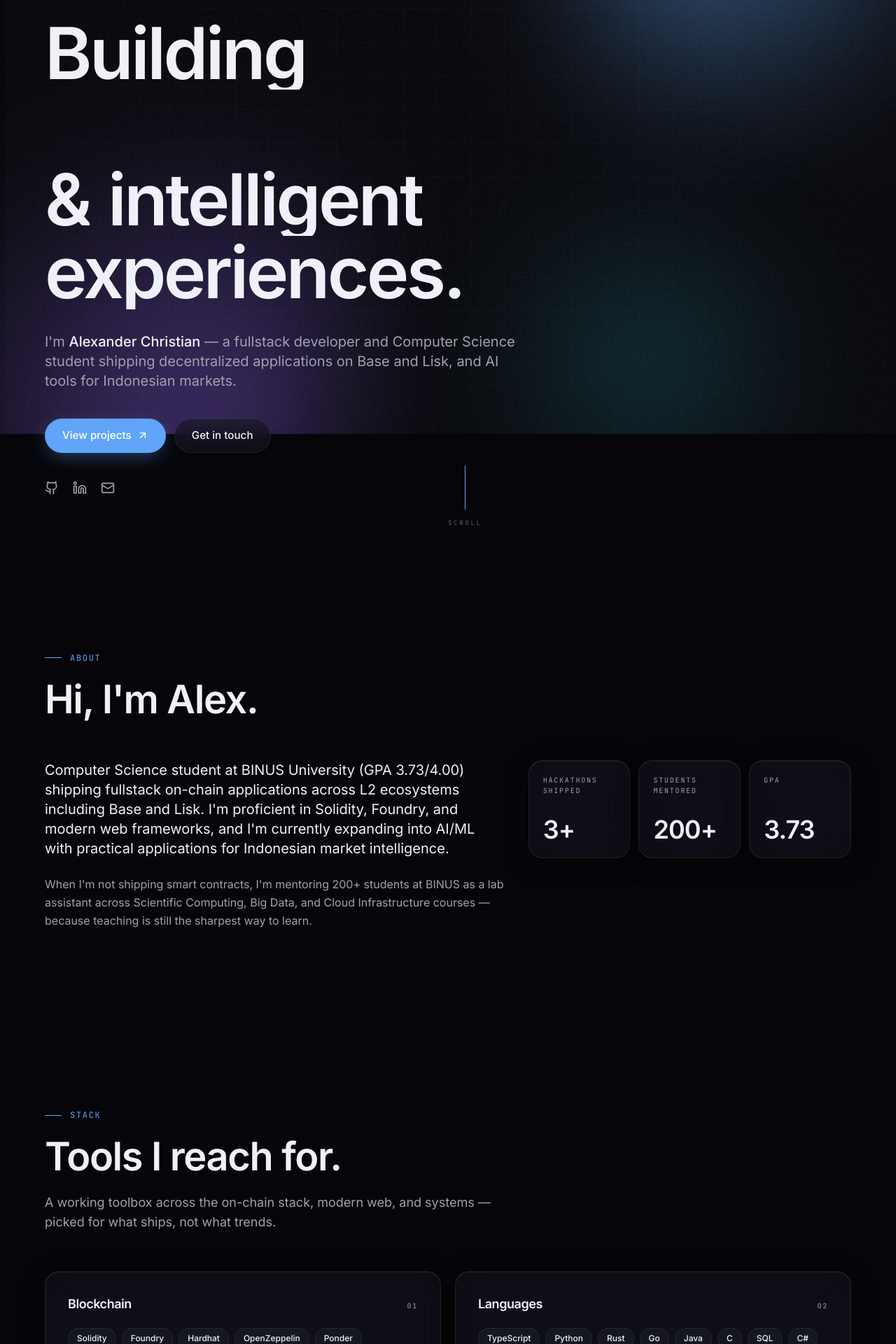
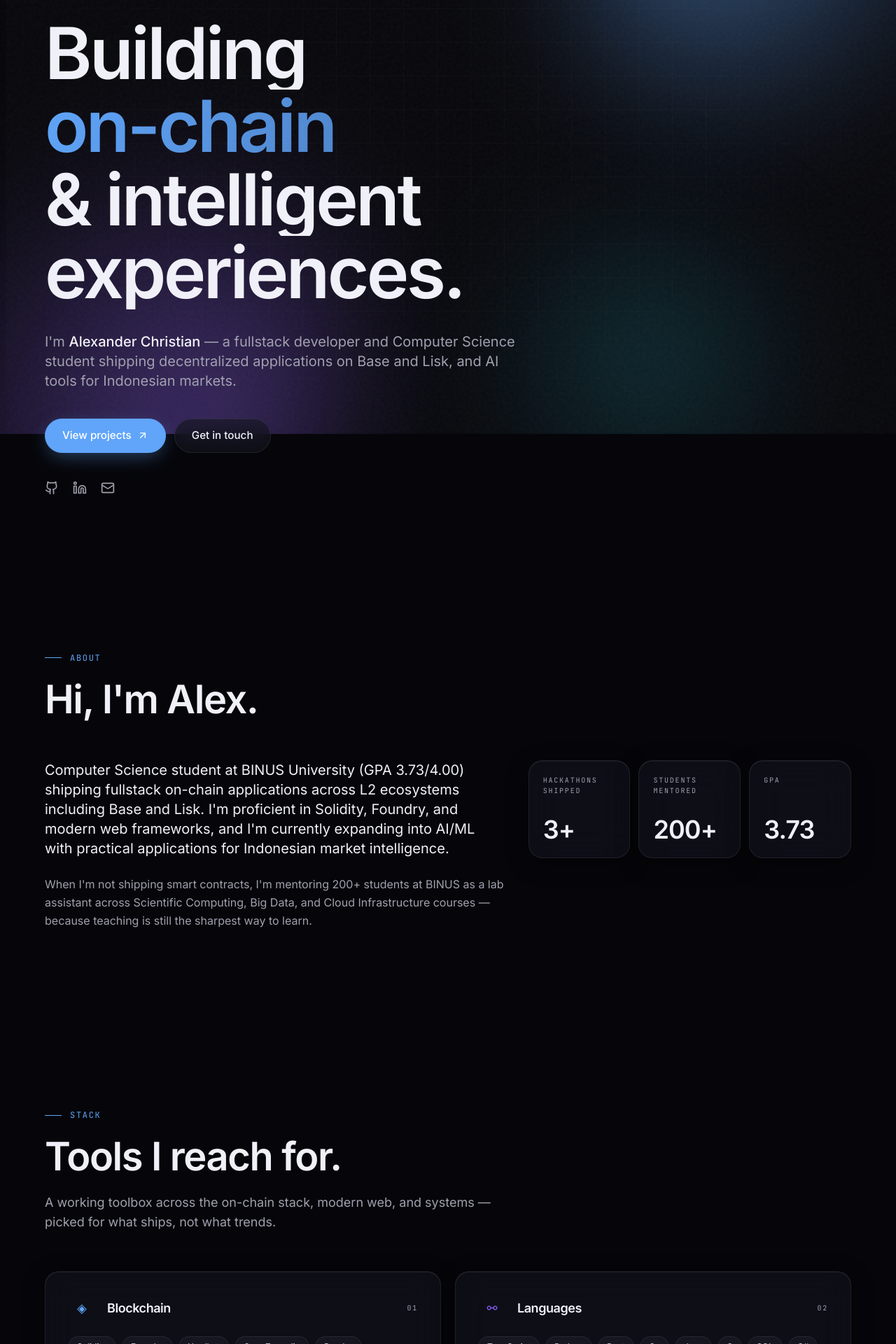
Before and after one commit to alexcsl/portfolio, a Next.js app: page / in a window 1280 px wide. Shown: the part 180-2100 px from the top of the page at 70% size. Built offline with nearby package versions, Linux system fonts and the light colour scheme.

Commit message:
fix: hero line animations, remove scroll indicator, add skill icons

```diff
--- a/components/Hero.tsx
+++ b/components/Hero.tsx
@@ -3,15 +3,30 @@
 import { motion } from "framer-motion";
 import { ArrowUpRight, Github, Linkedin, Mail } from "lucide-react";
 import { SITE } from "@/lib/data";
-import AnimatedText from "./AnimatedText";
 import MagneticButton from "./MagneticButton";
-import ScrollIndicator from "./ScrollIndicator";
 
 const container = {
   hidden: { opacity: 1 },
   visible: {
     opacity: 1,
-    transition: { staggerChildren: 0.1, delayChildren: 0.2 },
+    transition: { staggerChildren: 0.12, delayChildren: 0.3 },
+  },
+};
+
+const lineVariant = {
+  hidden: {
+    opacity: 0,
+    y: 60,
+    filter: "blur(12px)",
+  },
+  visible: {
+    opacity: 1,
+    y: 0,
+    filter: "blur(0px)",
+    transition: {
+      duration: 0.8,
+      ease: [0.16, 1, 0.3, 1],
+    },
   },
 };
 
@@ -50,12 +65,29 @@ export default function Hero() {
 
           {/* Main headline with staggered reveal */}
           <div className="h-display flex flex-col">
-            <AnimatedText text="Building" delay={0.3} />
-            <span className="gradient-text">
-              <AnimatedText text="on-chain" delay={0.5} />
-            </span>
-            <AnimatedText text="& intelligent" delay={0.7} />
-            <AnimatedText text="experiences." delay={0.9} />
+            <div className="overflow-hidden">
+              <motion.span variants={lineVariant} className="block">
+                Building
+              </motion.span>
+            </div>
+            <div className="overflow-hidden">
+              <motion.span
+                variants={lineVariant}
+                className="block gradient-text"
+              >
+                on-chain
+              </motion.span>
+            </div>
+            <div className="overflow-hidden">
+              <motion.span variants={lineVariant} className="block">
+                & intelligent
+              </motion.span>
+            </div>
+            <div className="overflow-hidden">
+              <motion.span variants={lineVariant} className="block">
+                experiences.
+              </motion.span>
+            </div>
           </div>
 
           {/* Description */}
@@ -115,9 +147,6 @@ export default function Hero() {
             </a>
           </motion.div>
         </motion.div>
-
-        {/* Scroll indicator - fades out on scroll */}
-        <ScrollIndicator />
       </div>
     </section>
   );
--- a/components/ScrollIndicator.tsx
+++ /dev/null
@@ -1,65 +0,0 @@
-"use client";
-
-import { useEffect, useState } from "react";
-import { motion, useScroll, useTransform, useMotionValueEvent } from "framer-motion";
-
-export default function ScrollIndicator() {
-  const { scrollY } = useScroll();
-  const [isVisible, setIsVisible] = useState(true);
-  const [hasScrolled, setHasScrolled] = useState(false);
-
-  // Fade out after scrolling 100px
-  const opacity = useTransform(scrollY, [0, 100], [1, 0]);
-  const y = useTransform(scrollY, [0, 100], [0, 20]);
-
-  useMotionValueEvent(scrollY, "change", (latest) => {
-    if (latest > 50) {
-      setHasScrolled(true);
-    }
-    setIsVisible(latest < 150);
-  });
-
-  // Pulse animation for the line
-  const lineVariants = {
-    initial: { scaleY: 0, originY: 0 },
-    animate: {
-      scaleY: 1,
-      transition: {
-        duration: 1.2,
-        ease: [0.16, 1, 0.3, 1],
-        repeat: Infinity,
-        repeatType: "reverse" as const,
-      },
-    },
-  };
-
-  return (
-    <motion.div
-      initial={{ opacity: 0 }}
-      animate={{ opacity: isVisible ? 1 : 0 }}
-      transition={{ delay: 1.6, duration: 0.8 }}
-      className="absolute bottom-12 left-1/2 -translate-x-1/2 flex flex-col items-center gap-3"
-      style={{ opacity, y }}
-    >
-      {/* Vertical line with draw animation */}
-      <div className="relative h-16 w-[1px] bg-[rgb(var(--fg-muted)/0.2)] overflow-hidden rounded-full">
-        <motion.div
-          className="absolute inset-0 w-full bg-[rgb(var(--accent))]"
-          variants={lineVariants}
-          initial="initial"
-          animate="animate"
-        />
-      </div>
-
-      {/* Subtle text label */}
-      <motion.span
-        initial={{ opacity: 0 }}
-        animate={{ opacity: 0.6 }}
-        transition={{ delay: 2, duration: 0.5 }}
-        className="font-mono text-[9px] uppercase tracking-[0.3em] text-[rgb(var(--fg-muted))]"
-      >
-        Scroll
-      </motion.span>
-    </motion.div>
-  );
-}
--- a/components/Skills.tsx
+++ b/components/Skills.tsx
@@ -3,6 +3,22 @@
 import { motion } from "framer-motion";
 import SectionHeader from "./SectionHeader";
 import { SKILLS } from "@/lib/data";
+
+// Simple letter-based icons for each skill category
+const categoryIcons: Record<string, string> = {
+  Blockchain: "◈",
+  Languages: "⚯",
+  "Web & Desktop": "◉",
+  "Data & DevOps": "◆",
+};
+
+// Color accents for categories
+const categoryColors: Record<string, string> = {
+  Blockchain: "rgb(var(--accent))",
+  Languages: "rgb(139 92 246)",
+  "Web & Desktop": "rgb(34 211 238)",
+  "Data & DevOps": "rgb(251 146 60)",
+};
 
 export default function Skills() {
   return (
@@ -26,22 +42,43 @@ export default function Skills() {
                 delay: groupIdx * 0.08,
                 ease: [0.16, 1, 0.3, 1],
               }}
-              className="glass-card p-7 sm:p-8"
+              className="glass-card p-7 sm:p-8 group"
             >
-              <div className="flex items-baseline justify-between mb-5">
-                <h3 className="text-lg font-semibold tracking-tight">{group.category}</h3>
+              <div className="flex items-center gap-4 mb-5">
+                {/* Category icon */}
+                <span
+                  className="flex h-10 w-10 items-center justify-center rounded-lg text-lg transition-transform duration-300 group-hover:scale-110"
+                  style={{
+                    background: `${categoryColors[group.category]}15`,
+                    color: categoryColors[group.category],
+                  }}
+                >
+                  {categoryIcons[group.category]}
+                </span>
+                <div className="flex-1">
+                  <h3 className="text-lg font-semibold tracking-tight">{group.category}</h3>
+                </div>
                 <span className="font-mono text-[10px] uppercase tracking-[0.18em] text-[rgb(var(--fg-muted))]">
                   {String(groupIdx + 1).padStart(2, "0")}
                 </span>
               </div>
+
               <div className="flex flex-wrap gap-2">
-                {group.items.map((item) => (
-                  <span
+                {group.items.map((item, idx) => (
+                  <motion.span
                     key={item}
-                    className="inline-flex items-center rounded-full border border-[rgb(var(--glass-stroke))] bg-[rgb(var(--fg)/0.03)] px-3 py-1.5 text-xs font-medium text-[rgb(var(--fg))] backdrop-blur-md hover:border-accent-500/50 hover:bg-[rgb(var(--accent)/0.08)] transition-colors"
+                    initial={{ opacity: 0, scale: 0.9 }}
+                    whileInView={{ opacity: 1, scale: 1 }}
+                    viewport={{ once: true }}
+                    transition={{
+                      duration: 0.4,
+                      delay: groupIdx * 0.08 + idx * 0.03,
+                      ease: [0.16, 1, 0.3, 1],
+                    }}
+                    className="inline-flex items-center rounded-full border border-[rgb(var(--glass-stroke))] bg-[rgb(var(--fg)/0.03)] px-3 py-1.5 text-xs font-medium text-[rgb(var(--fg))] backdrop-blur-md hover:border-accent-500/50 hover:bg-[rgb(var(--accent)/0.08)] transition-all duration-300 hover:-translate-y-0.5"
                   >
                     {item}
-                  </span>
+                  </motion.span>
                 ))}
               </div>
             </motion.div>
```
